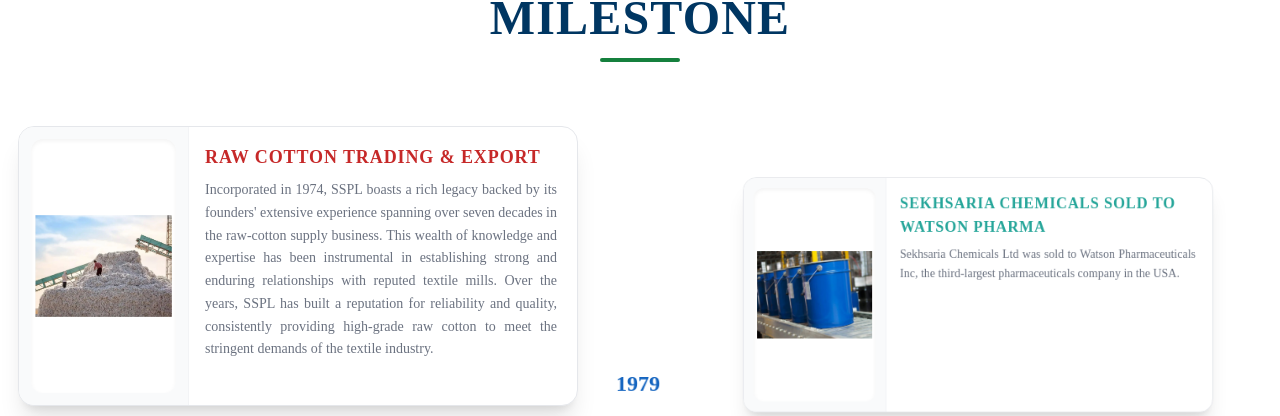
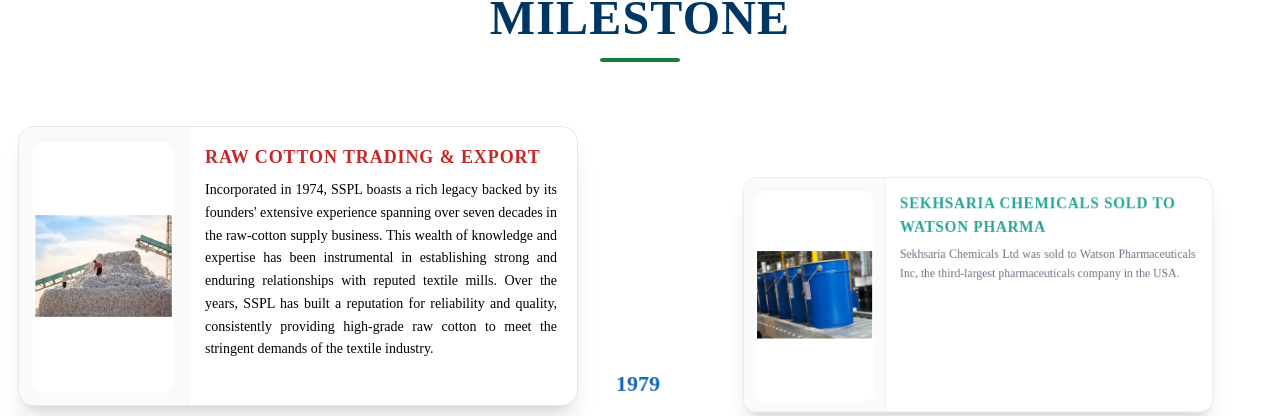
Before and after one commit to akshupdf/sspl-test, a React (Create React App) app: page /about in a window 1280 px wide. Shown: the part 762-1178 px from the top of the page. Built offline with nearby package versions, Linux system fonts and the light colour scheme.

Commit message:
update: changed font color for 1st box of timeline n fixed image issue

```diff
--- a/src/components/About.js
+++ b/src/components/About.js
@@ -37,7 +37,7 @@
   },
   {
     name: "Mr. Ashok Sharma",
-    image: "/ashok sharma.png",
+    image: "/ashok-sharma.png",
     description:
       "Mr. Ashok Sharma is a Commerce graduate (B.Com) from the University of Rajasthan and currently serves as the Finance Controller at SSPL. He brings over 31 years of extensive experience in Accounts, Finance, and Financial Management,. In addition to his financial expertise, Mr. Sharma possesses deep insight into rural India and the agricultural sector, gained through years of working closely with agrarian communities and rural markets.",
   },
--- a/src/components/HistoryVariant6.jsx
+++ b/src/components/HistoryVariant6.jsx
@@ -226,7 +226,13 @@
                             >
                               {item.title}
                             </h4>
-                            <p className="text-[14px] text-gray-500 leading-relaxed text-justify pr-1 flex-1 overflow-hidden">
+                            <p
+                              className={`text-[14px] ${
+                                item.title === "Raw Cotton Trading & Export"
+                                  ? "text-black"
+                                  : "text-gray-500"
+                              } leading-relaxed text-justify pr-1 flex-1 overflow-hidden`}
+                            >
                               {item.description}
                             </p>
                           </div>
@@ -286,7 +292,13 @@
                             >
                               {item.title}
                             </h4>
-                            <p className="text-[14px] text-gray-500 leading-relaxed text-justify pr-1 flex-1 overflow-hidden">
+                            <p
+                              className={`text-[14px] ${
+                                item.title === "Raw Cotton Trading & Export"
+                                  ? "text-black"
+                                  : "text-gray-500"
+                              } leading-relaxed text-justify pr-1 flex-1 overflow-hidden`}
+                            >
                               {item.description}
                             </p>
                           </div>
```
Also changed, not shown: 1 other file (tests, documents, lock files or other folders).
